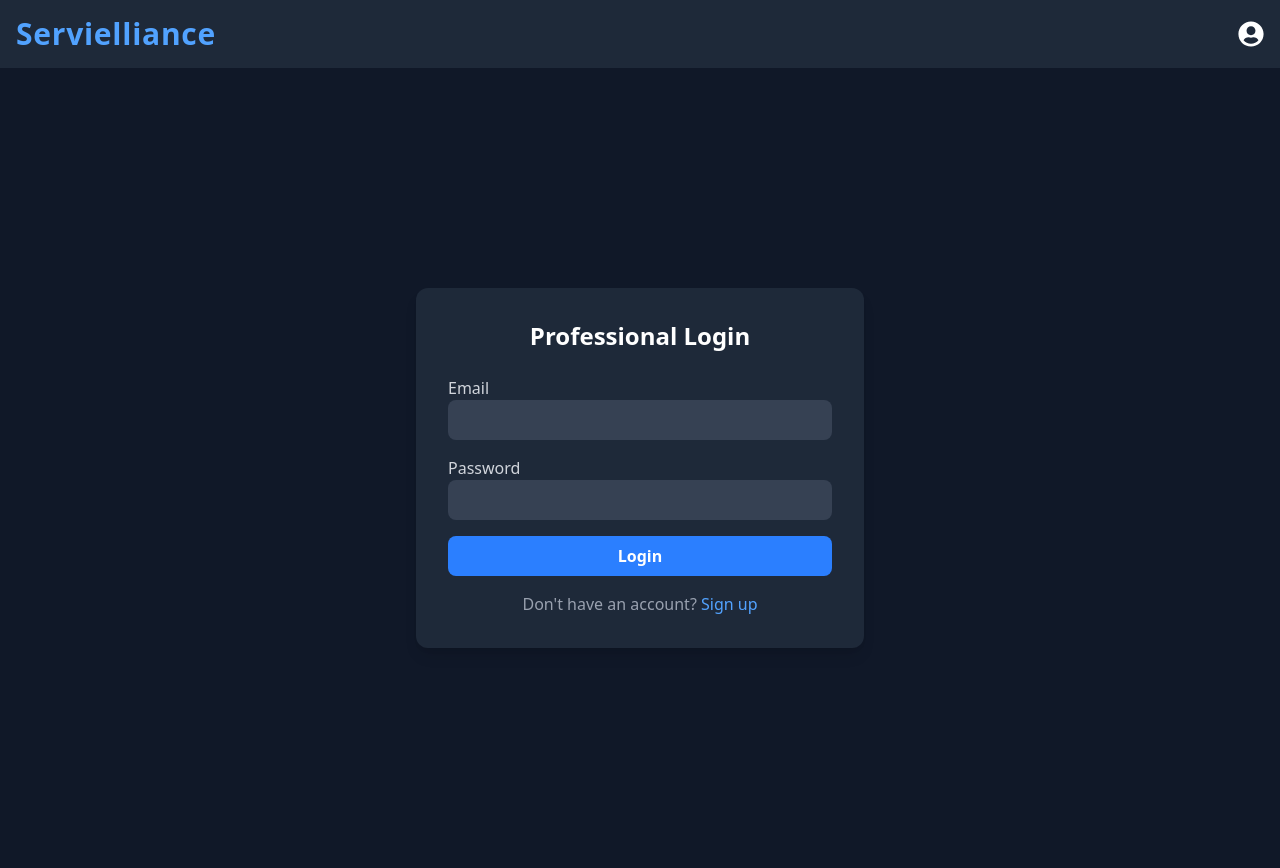
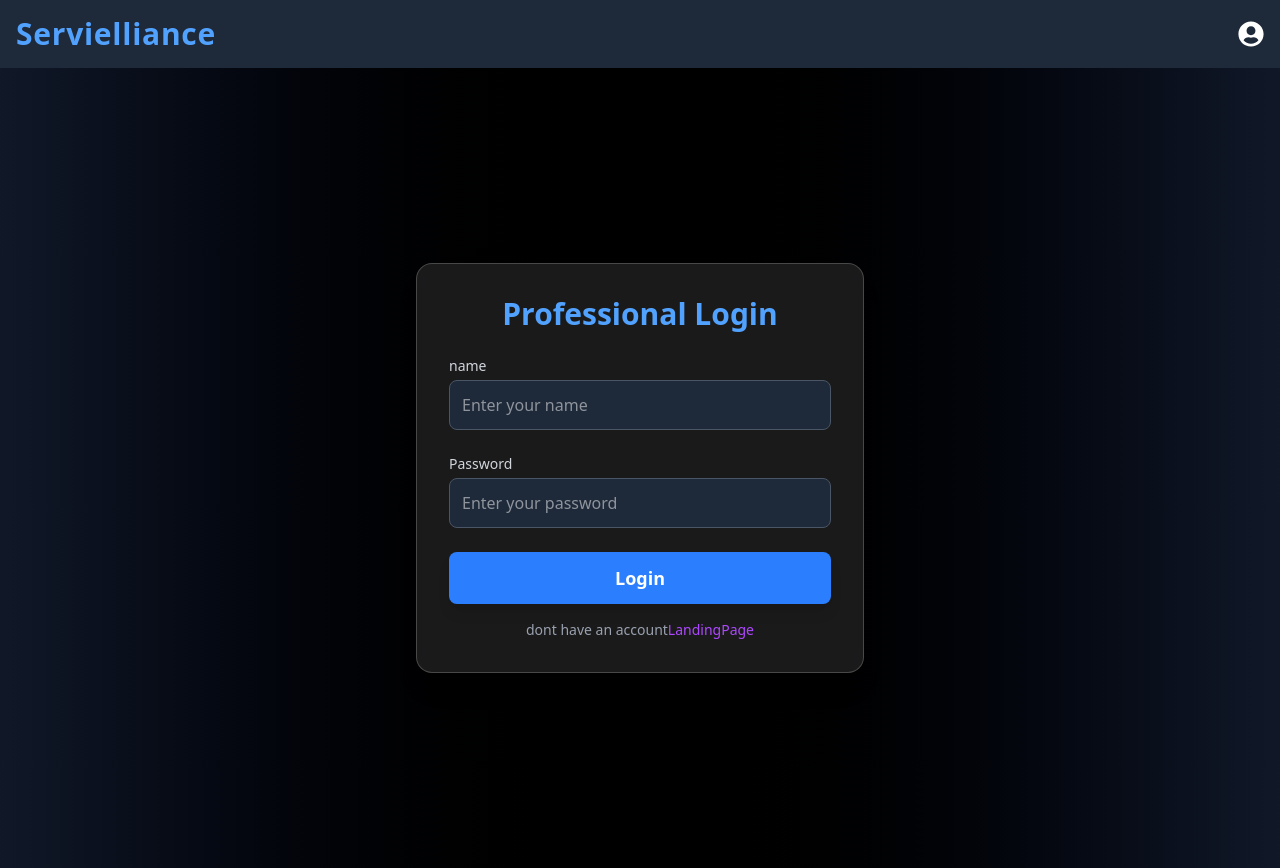
Before and after one commit to Nikk118/Servilanc, a React (Vite) app in the folder frontend/: page /professional/login in a window 1280 px wide. Built offline with nearby package versions, Linux system fonts and the light colour scheme; no server answers.

Commit message:
organizing things

```diff
--- a/frontend/src/App.jsx
+++ b/frontend/src/App.jsx
@@ -1,10 +1,10 @@
 import React, { useEffect } from "react";
 import { Routes, Route } from "react-router-dom";
-import LandingPage from "./Components/landing/Landing";
+import LandingPage from "./pages/Landing";
 import SignUp from "./Components/SignUp/SignUp";
-import LoginAsAdmin from "./Components/LoginAsAdmin/LoginAsAdmin";
+import LoginAsAdmin from "./pages/LoginAsAdmin";
 import LoginAsUser from "./Components/LoginAsUser/LoginAsUser";
-import LoginProfessional from "./Components/Professional/LoginProfessional"
+import LoginProfessional from "./pages/LoginProfessional"
 import Home from "./Components/home/home";
 import { useAuthStore } from "./store/userAuthStore";
 import Navbar from "./Components/nav/Navbar";
--- a/frontend/src/Components/Professional/LoginProfessional.jsx
+++ /dev/null
@@ -1,63 +0,0 @@
-import { useForm } from "react-hook-form";
-import { toast } from "react-toastify";
-import "react-toastify/dist/ReactToastify.css";
-import { useNavigate } from "react-router-dom";
-
-export default function LoginProfessional() {
-  const { register, handleSubmit, formState: { errors } } = useForm();
-  const navigate = useNavigate();
-
-  const onSubmit = (data) => {
-    if (data.email === "professional@example.com" && data.password === "password123") {
-      toast.success("Login successful! Redirecting...", { position: "top-center" });
-      setTimeout(() => navigate("/dashboard"), 2000);
-    } else {
-      toast.error("Invalid email or password.", { position: "top-center" });
-    }
-  };
-
-  return (
-    <div className="min-h-screen flex justify-center items-center bg-gray-900 text-white">
-      <div className="bg-gray-800 p-8 rounded-xl shadow-lg w-full max-w-md">
-        <h2 className="text-2xl font-bold text-center mb-6">Professional Login</h2>
-
-        <form onSubmit={handleSubmit(onSubmit)} className="space-y-4">
-          {/* Email Input */}
-          <div>
-            <label className="block text-gray-300">Email</label>
-            <input
-              type="email"
-              {...register("email", { required: "Email is required" })}
-              className="w-full px-4 py-2 rounded-lg bg-gray-700 focus:ring-2 focus:ring-blue-500 outline-none"
-            />
-            {errors.email && <p className="text-red-400 text-sm">{errors.email.message}</p>}
-          </div>
-
-          {/* Password Input */}
-          <div>
-            <label className="block text-gray-300">Password</label>
-            <input
-              type="password"
-              {...register("password", { required: "Password is required" })}
-              className="w-full px-4 py-2 rounded-lg bg-gray-700 focus:ring-2 focus:ring-blue-500 outline-none"
-            />
-            {errors.password && <p className="text-red-400 text-sm">{errors.password.message}</p>}
-          </div>
-
-          {/* Submit Button */}
-          <button
-            type="submit"
-            className="w-full py-2 bg-blue-500 hover:bg-blue-600 rounded-lg text-white font-semibold transition duration-300"
-          >
-            Login
-          </button>
-        </form>
-
-        {/* Redirect to Signup */}
-        <p className="text-center text-gray-400 mt-4">
-          Don't have an account? <span className="text-blue-400 cursor-pointer" onClick={() => navigate("/api/user/signup")}>Sign up</span>
-        </p>
-      </div>
-    </div>
-  );
-}
--- /dev/null
+++ b/frontend/src/pages/LoginProfessional.jsx
@@ -0,0 +1,86 @@
+import { useState } from "react";
+import { useNavigate } from "react-router-dom";
+import { useProfessionalStore } from "../store/useProfessionalStore"; // Import Zustand store
+import { motion } from "framer-motion";
+
+export default function LoginUser() {
+  const [formData, setFormData] = useState({ name: "", password: "" });
+  const navigate = useNavigate();
+  const { professionalLogin, isProfessionalLogin } = useProfessionalStore();
+
+
+  const handleChange = (e) => {
+    const { name, value } = e.target;
+    setFormData({ ...formData, [name]: value });
+  };
+
+  const handleSubmit = async (e) => {
+    e.preventDefault();
+    professionalLogin(formData);
+  };
+
+  return (
+    <div className="min-h-screen flex items-center justify-center bg-gradient-to-r from-gray-900 via-black to-gray-900 text-white">
+      <motion.div
+        className="bg-white/10 backdrop-blur-lg p-8 rounded-2xl shadow-xl w-full max-w-md border border-white/20"
+        initial={{ y: -50, opacity: 0 }}
+        animate={{ y: 0, opacity: 1 }}
+        transition={{ duration: 0.8, ease: "easeOut" }}
+      >
+        <h2 className="text-3xl font-bold text-center text-blue-400 mb-6">
+          Professional Login
+        </h2>
+
+        <form onSubmit={handleSubmit} className="space-y-6">
+          <div>
+            <label className="block text-gray-300 text-sm mb-1">name</label>
+            <input
+              type="text"
+              name="name"
+              value={formData.name}
+              onChange={handleChange}
+              className="w-full p-3 bg-gray-800 border border-gray-600 rounded-lg focus:ring-2 focus:ring-blue-500"
+              placeholder="Enter your name"
+              required
+            />
+          </div>
+
+          <div>
+            <label className="block text-gray-300 text-sm mb-1">Password</label>
+            <input
+              type="password"
+              name="password"
+              value={formData.password}
+              onChange={handleChange}
+              className="w-full p-3 bg-gray-800 border border-gray-600 rounded-lg focus:ring-2 focus:ring-blue-500"
+              placeholder="Enter your password"
+              required
+            />
+          </div>
+
+          <motion.button
+            type="submit"
+            className="w-full bg-blue-500 text-white py-3 rounded-lg text-lg font-semibold hover:bg-blue-600 transition-all duration-200 shadow-lg"
+            whileHover={{ scale: 1.05 }}
+            whileTap={{ scale: 0.95 }}
+            disabled={isProfessionalLogin}
+          >
+            {isProfessionalLogin ? "Logging in..." : "Login"}
+          </motion.button>
+        </form>
+
+        <div className="text-center mt-4">
+          <p className="text-gray-400 text-sm">
+             dont have an account
+            <span
+              className="text-purple-500 cursor-pointer hover:underline"
+              onClick={() => navigate("/")}
+            >
+            LandingPage
+            </span>
+          </p>
+        </div>
+      </motion.div>
+    </div>
+  );
+}
--- /dev/null
+++ b/frontend/src/store/useProfessionalStore.js
@@ -0,0 +1,49 @@
+import {create} from "zustand"
+import { axiosInstant } from "../lib/axios.js";
+import toast from "react-hot-toast";
+
+
+const BASE_URL = "http://localhost:3000/api";
+
+export const useProfessionalStore = create((set) => ({
+    authProfessional: null,
+    isProfessionalLogin: false,
+    isCheckingAuthProfessional: true,
+
+
+    checkProfessional:async()=>{
+        try {
+            const res = await axiosInstant.get("/professional/getCurrentprofessional");
+            set({ authProfessional: res.data });
+        } catch (error) {
+            console.error("Authentication error:", error);
+            set({ authProfessional: null });
+        } finally {
+            set({ isCheckingAuthProfessional: false });
+        }
+    },
+
+    professionalLogin:async(data)=>{
+        set({ isProfessionalLogin: true });
+        try {
+            const res = await axiosInstant.post("/professional/login", data);
+            set({ authProfessional: res.data });
+            toast.success("Logged in successfully");
+        } catch (error) {
+            console.error(error.response.data.message);
+            toast.error(error?.response?.data.message || "Login failed");
+        } finally {
+            set({ isProfessionalLogin: false });
+        }
+    },
+    professionalLogout: async () => {
+        try {
+            await axiosInstant.get("/professional/logout");
+            set({ authProfessional: null });
+            toast.success("Logged out successfully");
+        } catch (error) {
+            console.error("Logout error:", error);
+            toast.error(error?.response?.data?.message || "Logout failed");
+        }
+    },
+}))
```
Also changed, not shown: frontend/src/pages/Landing.jsx (renamed from frontend/src/Components/landing/Landing.jsx), frontend/src/pages/LoginAsAdmin.jsx (renamed from frontend/src/Components/LoginAsAdmin/LoginAsAdmin.jsx), frontend/src/pages/LoginAsUser.jsx (renamed from frontend/src/Components/LoginAsUser/LoginAsUser.jsx), frontend/src/pages/SignUp.jsx (renamed from frontend/src/Components/SignUp/SignUp.jsx), frontend/src/pages/home.jsx (renamed from frontend/src/Components/home/home.jsx), 1 other file (tests, documents, lock files or other folders).
